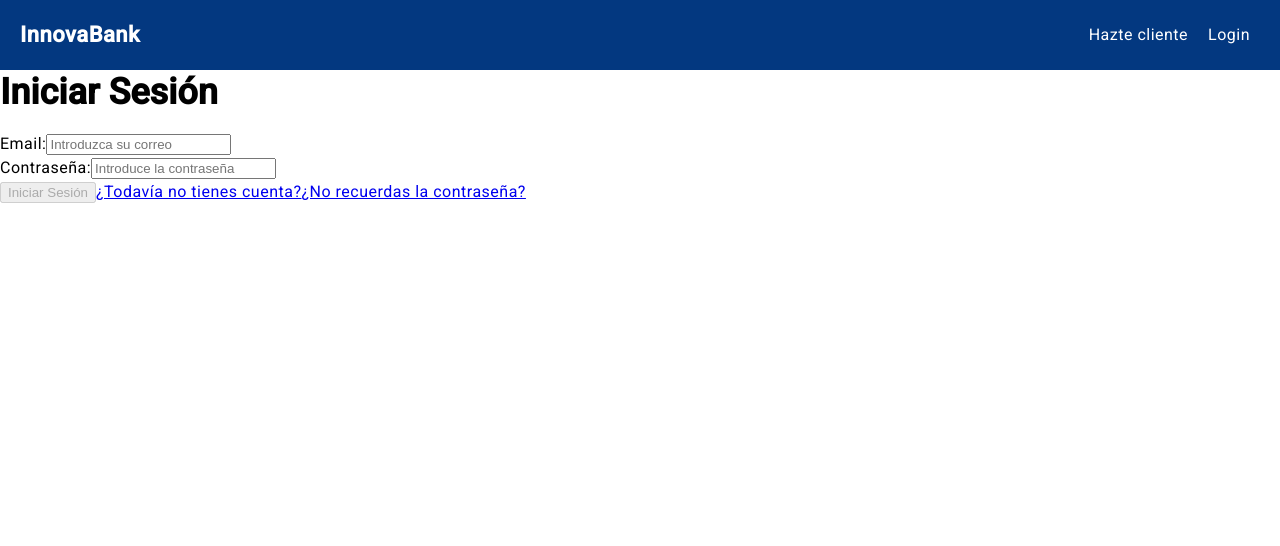
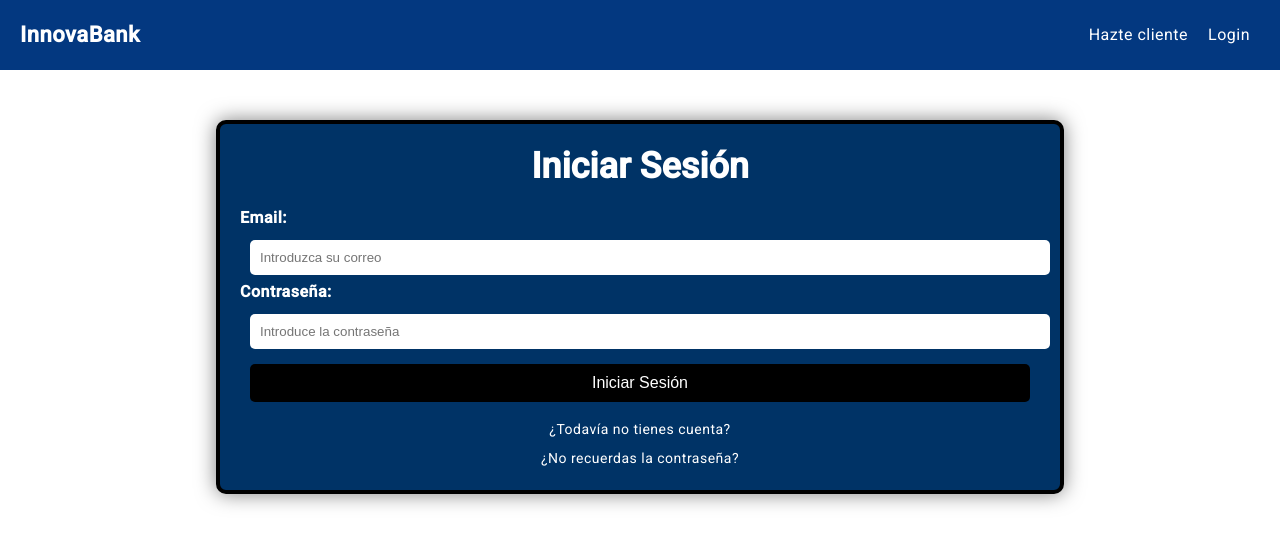
Before and after one commit to ivanrodriiguez04/proyecto_final_DWC, an Angular app: page /login in a window 1280 px wide. Shown: the top 546 px of the page. Built offline with nearby package versions, Linux system fonts and the light colour scheme.

Commit message:
css modificados, falta el apartado de las cuentas

```diff
--- a/src/app/app.component.css
+++ b/src/app/app.component.css
@@ -0,0 +1,4 @@
+router-outlet {
+    display: block;
+    margin: 50px 0; /* Aplica 50px arriba y abajo, 0 en los lados */
+}
--- a/src/app/componentes/cambiar-password/cambiar-password.component.css
+++ b/src/app/componentes/cambiar-password/cambiar-password.component.css
@@ -0,0 +1,88 @@
+body {
+    display: flex;
+    justify-content: center;
+    align-items: center;
+    min-height: 100vh;
+    background-color: #004080;
+    margin: 0;
+    font-family: Arial, sans-serif;
+    padding-top: 20px;
+}
+
+.container {
+    background-color: #003366;
+    color: white;
+    padding: 20px;
+    border-radius: 10px;
+    border: 4px solid black;
+    width: 90%;
+    max-width: 800px;
+    margin: auto;
+    box-shadow: 0 0 20px rgba(0, 0, 0, 0.5);
+    text-align: center;
+}
+
+h2 {
+    text-align: center;
+    color: white;
+}
+
+.form-group {
+    margin-bottom: 15px;
+    text-align: left;
+    padding-left: 10px;
+}
+
+label {
+    display: block;
+    font-weight: bold;
+    margin-bottom: 5px;
+}
+
+input[type="password"] {
+    width: calc(100% - 20px); /* Ocupa todo el ancho del formulario */
+    padding: 10px;
+    border: none;
+    border-radius: 5px;
+    background-color: #f8f9fa;
+    color: black;
+    display: block;
+    margin: 5px auto;
+}
+
+button {
+    width: calc(100% - 20px);
+    padding: 10px;
+    background-color: black;
+    color: white;
+    border: none;
+    border-radius: 5px;
+    font-size: 16px;
+    cursor: pointer;
+    margin: 10px auto;
+    display: block;
+}
+
+button:hover {
+    background-color: #222;
+}
+
+button:disabled {
+    background-color: gray;
+    cursor: not-allowed;
+}
+
+.text-danger {
+    color: #ff4d4d;
+    font-size: 14px;
+    display: block;
+    margin-top: 5px;
+}
+
+.alert-danger {
+    background-color: #ff4d4d;
+    color: white;
+    padding: 10px;
+    border-radius: 5px;
+    margin-top: 10px;
+}
--- a/src/app/componentes/home/home.component.css
+++ b/src/app/componentes/home/home.component.css
@@ -0,0 +1,3 @@
+.container{
+    text-align: center;
+}
--- a/src/app/componentes/home/home.component.html
+++ b/src/app/componentes/home/home.component.html
@@ -1,4 +1,4 @@
 <div class="container">
-    <h1>Bienvenido a InnovaBank</h1>
+    <h2>Bienvenido a InnovaBank</h2>
     <p>Gestiona tus cuentas y transacciones de forma segura.</p>
   </div>
--- a/src/app/componentes/login/login.component.css
+++ b/src/app/componentes/login/login.component.css
@@ -0,0 +1,79 @@
+body {
+    display: flex;
+    justify-content: center;
+    align-items: center;
+    min-height: 100vh;
+    background-color: #004080;
+    margin: 0;
+    font-family: Arial, sans-serif;
+    padding-top: 20px;
+}
+
+.container-login {
+    background-color: #003366;
+    color: white;
+    padding: 20px;
+    border-radius: 10px;
+    border: 4px solid black;
+    width: 90%;
+    max-width: 800px; /* Aumentado para coincidir con registro.css */
+    margin: auto;
+    box-shadow: 0 0 20px rgba(0, 0, 0, 0.5);
+}
+
+h3 {
+    text-align: center;
+    color: white;
+}
+
+label {
+    display: block;
+    font-weight: bold;
+    margin-bottom: 5px;
+}
+
+input[type="text"],
+input[type="email"],
+input[type="password"] {
+    width: calc(100% - 20px);
+    padding: 10px;
+    border: none;
+    border-radius: 5px;
+    margin: 5px 10px;
+}
+
+button {
+    width: calc(100% - 20px);
+    padding: 10px;
+    background-color: black;
+    color: white;
+    border: none;
+    border-radius: 5px;
+    font-size: 16px;
+    cursor: pointer;
+    margin: 10px;
+}
+
+button:hover {
+    background-color: #222;
+}
+
+.redireccion {
+    text-align: center;
+    color: white;
+    text-decoration: none;
+    display: block;
+    font-size: 14px;
+    margin-top: 5px;
+}
+
+.redireccion:hover {
+    text-decoration: underline;
+}
+
+.alert-danger {
+    background-color: #ff4d4d;
+    color: white;
+    padding: 10px;
+    border-radius: 5px;
+}
--- a/src/app/componentes/login/login.component.html
+++ b/src/app/componentes/login/login.component.html
@@ -1,4 +1,4 @@
-<div class="container mt-5" style="max-width: 600px;">
+<div class="container-login mt-5">
     <h3 class="text-center mb-4"><b>Iniciar Sesión</b></h3>
 
     <form [formGroup]="loginForm" (ngSubmit)="onSubmit()">
@@ -14,9 +14,9 @@
                 placeholder="Introduce la contraseña" required>
         </div>
 
-        <button type="submit" class="btn btn-dark w-100" [disabled]="loginForm.invalid">Iniciar Sesión</button>
-        <a routerLink="/registro" class="redireccion d-block mt-2">¿Todavía no tienes cuenta?</a>
-        <a routerLink="/recuperar-password" class="redireccion d-block mt-1">¿No recuerdas la contraseña?</a>
+        <button type="submit" class="btn btn-dark" [disabled]="loginForm.invalid">Iniciar Sesión</button>
+        <a routerLink="/registro" class="redireccion">¿Todavía no tienes cuenta?</a>
+        <a routerLink="/recuperar-password" class="redireccion">¿No recuerdas la contraseña?</a>
     </form>
 
     <div *ngIf="errorMessage" class="alert alert-danger text-center mt-3">
--- a/src/app/componentes/recuperar-password/recuperar-password.component.css
+++ b/src/app/componentes/recuperar-password/recuperar-password.component.css
@@ -0,0 +1,74 @@
+body {
+    display: flex;
+    justify-content: center;
+    align-items: center;
+    min-height: 100vh;
+    background-color: #004080;
+    margin: 0;
+    font-family: Arial, sans-serif;
+    padding-top: 20px;
+}
+
+.container {
+    background-color: #003366;
+    color: white;
+    padding: 20px;
+    border-radius: 10px;
+    border: 4px solid black;
+    width: 90%;
+    max-width: 800px;
+    margin: auto;
+    box-shadow: 0 0 20px rgba(0, 0, 0, 0.5);
+    text-align: center;
+}
+
+h2 {
+    text-align: center;
+    color: white;
+}
+
+label {
+    display: block;
+    font-weight: bold;
+    margin-bottom: 5px;
+    text-align: left;
+    padding-left: 10px;
+}
+
+input[type="email"],
+button {
+    width: calc(100% - 20px); /* Ocupa todo el ancho del formulario */
+    display: block;
+    margin: 5px auto;
+    padding: 10px;
+    border: none;
+    border-radius: 5px;
+}
+
+input[type="email"] {
+    background-color: #f8f9fa;
+    color: black;
+}
+
+button {
+    background-color: black;
+    color: white;
+    font-size: 16px;
+    cursor: pointer;
+}
+
+button:hover {
+    background-color: #222;
+}
+
+button:disabled {
+    background-color: gray;
+    cursor: not-allowed;
+}
+
+p {
+    margin-top: 15px;
+    font-size: 14px;
+    color: #ffcc00;
+    text-align: center;
+}
--- a/src/app/componentes/registro/registro.component.css
+++ b/src/app/componentes/registro/registro.component.css
@@ -0,0 +1,64 @@
+body {
+    display: flex;
+    justify-content: center;
+    align-items: center;
+    min-height: 100vh;
+    background-color: #004080;
+    margin: 0;
+    font-family: Arial, sans-serif;
+    padding-top: 20px;
+}
+
+.container.Formulario {
+    background-color: #003366;
+    color: white;
+    padding: 20px;
+    border-radius: 10px;
+    box-shadow: 0 4px 8px rgba(0, 0, 0, 0.2);
+    border: 4px solid black;
+    width: 90%;
+    max-width: 800px;
+    margin:auto;
+    box-shadow: 0 0 20px rgba(0, 0, 0, 0.5);
+}
+
+h3 {
+    text-align: center;
+    color: white;
+}
+
+div {
+    margin-bottom: 15px;
+}
+
+label {
+    display: block;
+    font-weight: bold;
+    margin-bottom: 5px;
+}
+
+input[type="text"],
+input[type="email"],
+input[type="password"] {
+    width: calc(100% - 20px);
+    padding: 10px;
+    border: none;
+    border-radius: 5px;
+    margin: 5px 10px;
+}
+
+button {
+    width: calc(100% - 20px);
+    padding: 10px;
+    background-color: black;
+    color: white;
+    border: none;
+    border-radius: 5px;
+    font-size: 16px;
+    cursor: pointer;
+    margin: 10px;
+}
+
+button:hover {
+    background-color: #222;
+}
--- a/src/app/componentes/registro/registro.component.html
+++ b/src/app/componentes/registro/registro.component.html
@@ -4,31 +4,31 @@
   <form [formGroup]="registroForm" (ngSubmit)="validarYEnviar()">
     <div>
       <label>Nombre Completo:</label>
-      <input type="text" formControlName="nombreCompletoUsuario" required>
+      <input type="text" formControlName="nombreCompletoUsuario" placeholder="Introduce tu nombre completo" required>
     </div>
     <div>
       <label>DNI:</label>
-      <input type="text" formControlName="dniUsuario" required>
+      <input type="text" formControlName="dniUsuario" placeholder="Introduce tu DNI" required>
     </div>
     <div>
       <label>Teléfono:</label>
-      <input type="text" formControlName="telefonoUsuario" required>
+      <input type="text" formControlName="telefonoUsuario" placeholder="Introduce tu número telefónico" required>
     </div>
     <div>
       <label>Email:</label>
-      <input type="email" formControlName="emailUsuario" required>
+      <input type="email" formControlName="emailUsuario" placeholder="Introduce tu correo electrónico" required>
     </div>
     <div>
       <label>Confirmar Email:</label>
-      <input type="email" formControlName="confirmEmailUsuario" required>
+      <input type="email" formControlName="confirmEmailUsuario" placeholder="Vuelve a introdrucir tu correo electrónico" required>
     </div>
     <div>
       <label>Contraseña:</label>
-      <input type="password" formControlName="passwordUsuario" required>
+      <input type="password" formControlName="passwordUsuario" placeholder="Introduce tu contraseña" required>
     </div>
     <div>
       <label>Confirmar Contraseña:</label>
-      <input type="password" formControlName="confirmPasswordUsuario" required>
+      <input type="password" formControlName="confirmPasswordUsuario" placeholder="Vuelve a introducir tu contraseña" required>
     </div>
 
     <!-- Campos ocultos para rol y confirmado -->
```
